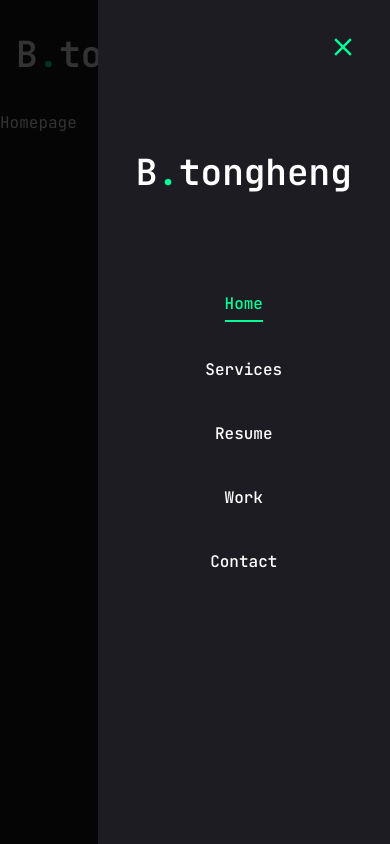
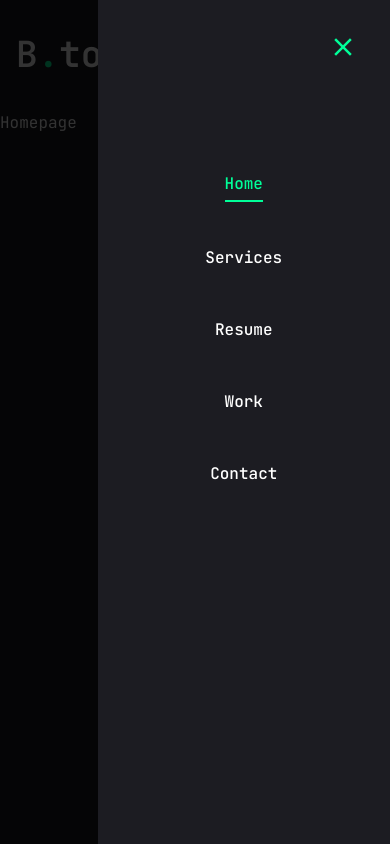
Before and after one commit to seanghaihan/portfolio2.0, a Next.js app: page / in a window 390 px wide. Both pictures are taken after a click on the button 358 px from the left and 48 px from the top of the page. Built offline with nearby package versions, Linux system fonts and the light colour scheme.

Commit message:
remove logo

```diff
--- a/components/MobileNav.jsx
+++ b/components/MobileNav.jsx
@@ -41,7 +41,7 @@ export default function MobileNav() {
             </SheetTrigger>
             <SheetContent className="flex flex-col">
                 {/* logo */}
-                <div className="mt-32 mb-20 text-center text-2xl">
+                {/* <div className="mt-32 mb-20 text-center text-2xl">
                     <Link href={'/'}>
                         <h1 className="text-4xl font-semibold">
                             B
@@ -49,9 +49,9 @@ export default function MobileNav() {
                             tongheng
                         </h1>
                     </Link>
-                </div>
+                </div> */}
                 {/* Nav */}
-                <nav className="flex flex-col justify-center items-center gap-8">
+                <nav className="mt-36 flex flex-col justify-center items-center gap-10">
                     {links.map(link =>
                         <Link
                             key={link.name}
```
